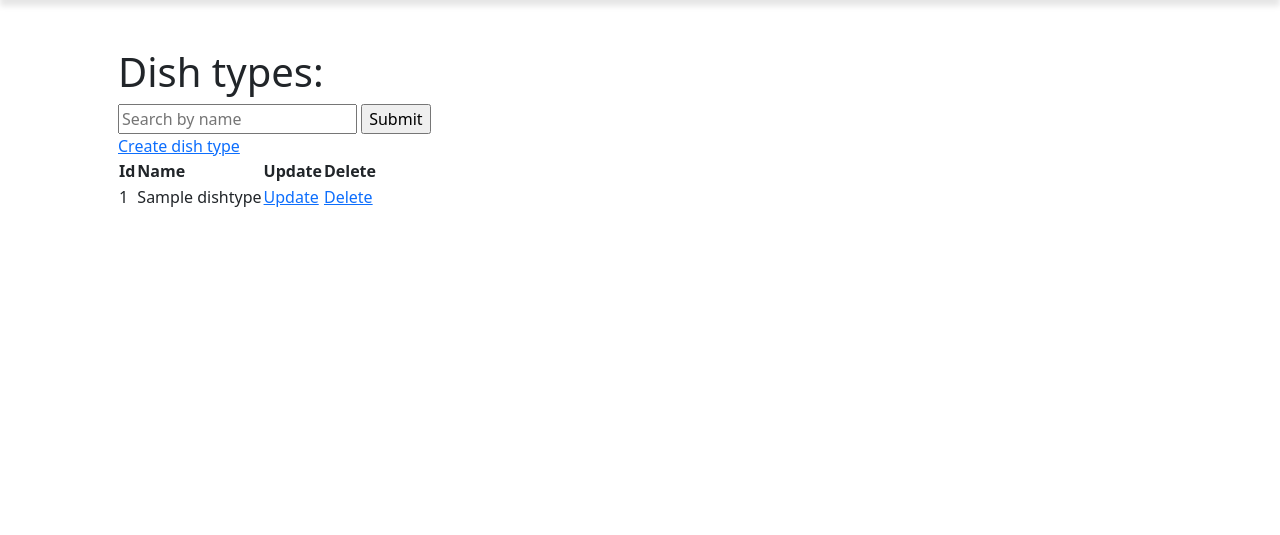
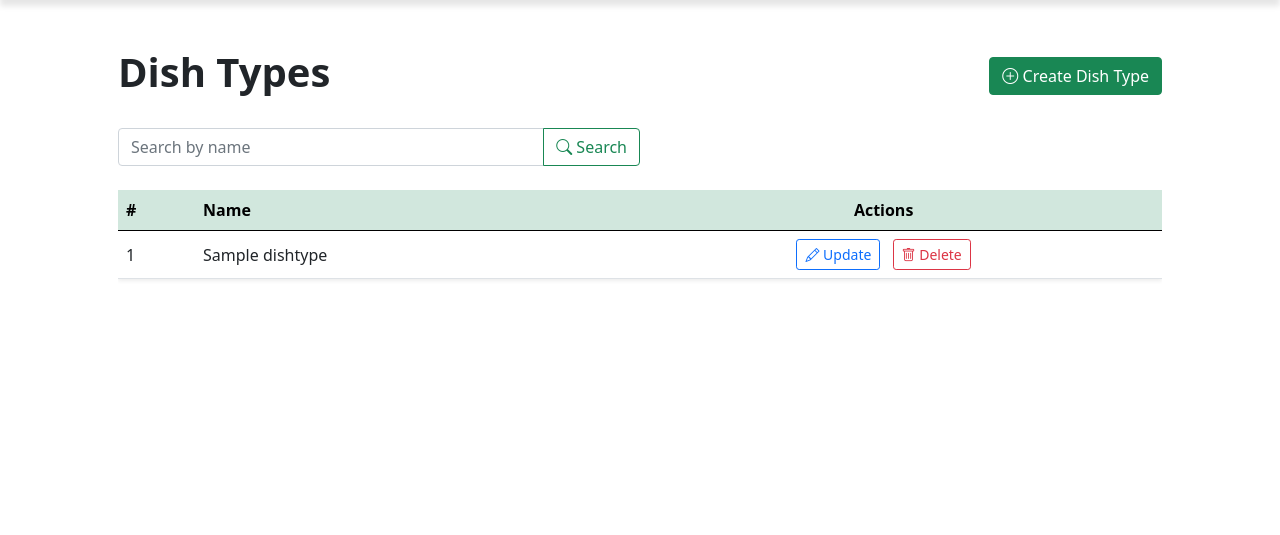
Before and after one commit to sachavskyi/culinary-system, a Django app: page /dish_types/ in a window 1280 px wide. Shown: the part 56-591 px from the top of the page. Run offline with Django 5.2, Linux system fonts and the light colour scheme; a user stored in the database is signed in; tables that the repository leaves empty hold one stand-in row (values such as "Sample post").

Commit message:
feat: improve dish types page UI

```diff
--- a/templates/kitchen/dish_type_list.html
+++ b/templates/kitchen/dish_type_list.html
@@ -1,32 +1,56 @@
 {% extends "base.html" %}
 
 {% block content %}
-  <h1>Dish types:</h1>
-  <form method="get">
-    <label>
-      <input type="text" name="search" placeholder="Search by name" value={{ request.GET.search }}>
-    </label>
-    <input type="submit">
+  <div class="d-flex justify-content-between align-items-center mb-4">
+    <h1 class="fw-bold">Dish Types</h1>
+    <a href="{% url 'kitchen:dish-type-create' %}" class="btn btn-success">
+      <i class="bi bi-plus-circle"></i> Create Dish Type
+    </a>
+  </div>
+
+  <form method="get" class="input-group mb-4 w-50">
+    <input
+      type="text"
+      name="search"
+      class="form-control"
+      placeholder="Search by name"
+      value="{{ request.GET.search }}">
+    <button class="btn btn-outline-success" type="submit">
+      <i class="bi bi-search"></i> Search
+    </button>
   </form>
-  <a href={% url "kitchen:dish-type-create" %}>Create dish type</a>
+
   {% if dish_type_list %}
-    <table>
+    <div class="table-responsive">
+      <table class="table table-hover align-middle shadow-sm">
+        <thead class="table-success">
           <tr>
-        <th>Id</th>
-        <th>Name</th>
-        <th>Update</th>
-        <th>Delete</th>
+            <th scope="col">#</th>
+            <th scope="col">Name</th>
+            <th scope="col" class="text-center">Actions</th>
           </tr>
+        </thead>
+        <tbody>
           {% for dish_type in dish_type_list %}
             <tr>
               <td>{{ dish_type.id }}</td>
               <td>{{ dish_type.name }}</td>
-          <td><a href={% url "kitchen:dish-type-update" dish_type.id %}>Update</a></td>
-          <td><a href={% url "kitchen:dish-type-delete" dish_type.id %}>Delete</a></td>
+              <td class="text-center">
+                <a href="{% url 'kitchen:dish-type-update' dish_type.id %}" class="btn btn-sm btn-outline-primary me-2">
+                  <i class="bi bi-pencil"></i> Update
+                </a>
+                <a href="{% url 'kitchen:dish-type-delete' dish_type.id %}" class="btn btn-sm btn-outline-danger">
+                  <i class="bi bi-trash"></i> Delete
+                </a>
+              </td>
             </tr>
           {% endfor %}
+        </tbody>
       </table>
+    </div>
   {% else %}
-    <h1>No dish types</h1>
+    <div class="alert alert-warning text-center">
+      No dish types found.
+    </div>
   {% endif %}
 {% endblock %}
```
Lines whose indentation alone changed are shown as unchanged.
